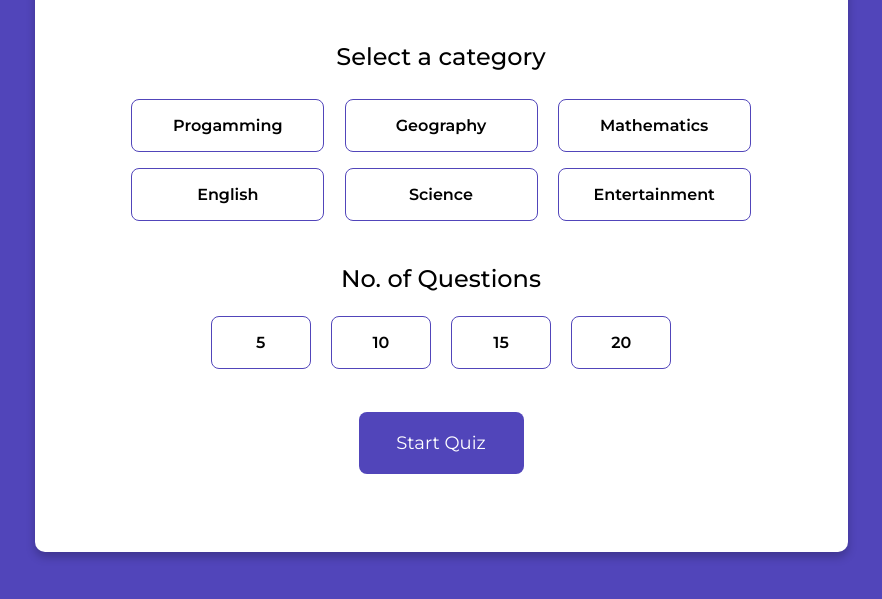
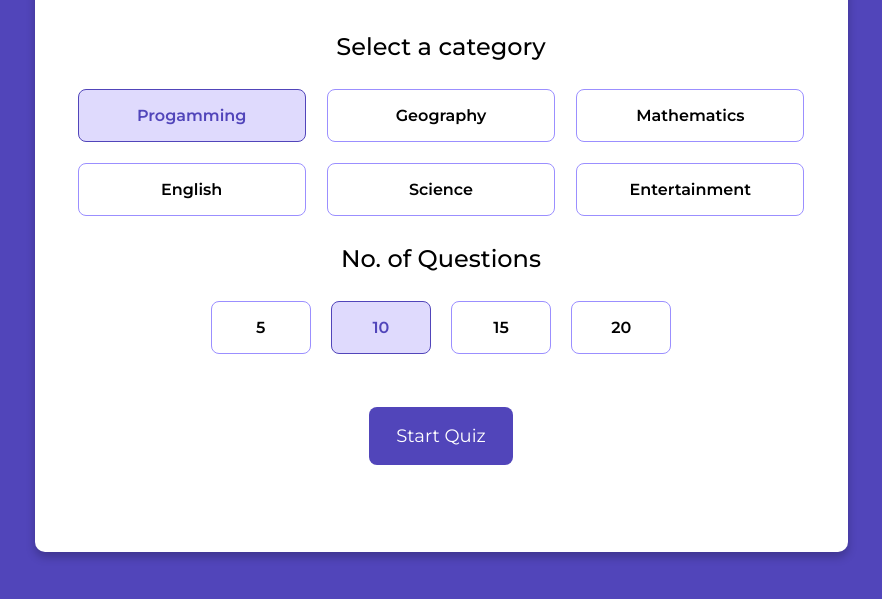
Before and after one commit to SeratiVilankulu/QuizApp, a plain HTML site: page QuizApp/index.html in a window 1280 px wide. Shown: the part 173-772 px from the top of the page, without its empty margins (199-1081 px from the left). Drawn offline with Linux system fonts and the light colour scheme.

Commit message:
Styles revamped

```diff
--- a/QuizApp/index.html
+++ b/QuizApp/index.html
@@ -8,12 +8,12 @@
 	</head>
 	<body>
 		<div class="quiz-container">
-			<h1 class="title">Quiz Configuration</h1>
+			<h1 class="quiz-title">Quiz Configuration</h1>
 
-			<div class="categories">
-				<h2 class="category-title">Select a category</h2>
+			<div class="option">
+				<h2 class="subtitle">Select a category</h2>
 				<div class="category-options">
-					<button class="category-option">Progamming</button>
+					<button class="category-option active">Progamming</button>
 					<button class="category-option">Geography</button>
 					<button class="category-option">Mathematics</button>
 					<button class="category-option">English</button>
@@ -23,10 +23,10 @@
 			</div>
 
 			<div class="option">
-				<h2 class="question-number-title">No. of Questions</h2>
+				<h2 class="subtitle">No. of Questions</h2>
 				<div class="question-number-options">
 					<button class="question-number-option">5</button>
-					<button class="question-number-option">10</button>
+					<button class="question-number-option active">10</button>
 					<button class="question-number-option">15</button>
 					<button class="question-number-option">20</button>
 				</div>
--- a/QuizApp/style.css
+++ b/QuizApp/style.css
@@ -25,45 +25,48 @@ body {
 	box-shadow: 0 5px 10px rgba(0, 0, 0, 0.23);
 }
 
-.title {
+.quiz-title {
 	font-size: 2.3rem;
 	margin: 25px 0px;
 }
 
-.categories {
-	padding: 20px;
+.option {
+	padding: 10px;
 }
 
-.categories > .category-title {
+.subtitle {
 	font-weight: 500;
 	margin-bottom: 20px;
 }
 
 .category-options {
-	margin: 15px 0px;
+	display: grid;
+	gap: 5px;
+	grid-template-columns: repeat(3, 1fr);
 }
 
-.category-option {
+.option button {
 	font-size: 16px;
 	font-weight: 600;
 	background: none;
-	border: 1px solid #5145ba;
+	border: 1px solid #9b8fff;
 	border-radius: 8px;
 	padding: 16px;
 	margin: 8px;
-	width: 193px;
 }
 
-.category-option:hover {
+button:hover {
 	color: #5145ba;
-	background: #9893d1ba;
+	background: #dad5fd;
 	border: 1px solid #9d95ea;
-	transition: ease-in-out 0.3s;
+	transition: 0.3s ease-in-out;
 	cursor: pointer;
 }
 
-.question-number-title {
-	font-weight: 500;
+.option button.active {
+	color: #5145ba;
+	background-color: #dfdafd;
+	border: 1px solid #5145ba;
 }
 
 .question-number-options {
@@ -71,37 +74,21 @@ body {
 }
 
 .question-number-option {
-	font-size: 16px;
-	font-weight: 600;
-	background: none;
-	border: 1px solid #5145ba;
-	border-radius: 8px;
-	padding: 16px;
-	margin: 8px;
 	width: 100px;
 }
 
-.question-number-option:hover {
-	color: #5145ba;
-	background: #9893d1ba;
-	border: 1px solid #9d95ea;
-	transition: ease-in-out 0.3s;
-	cursor: pointer;
-}
-
-.start-btn {
+.quiz-container .start-btn {
 	margin-top: 20px;
 	border: none;
 	border-radius: 8px;
-	width: 165px;
-	padding: 20px;
+	padding: 18px 27px;
 	font-size: 18px;
 	color: white;
 	background-color: #5145ba;
+	transition: ease-in-out 0.3s;
 }
 
 .start-btn:hover {
 	background-color: rgb(61, 48, 181);
 	cursor: pointer;
-	transition: ease-in-out 0.3s;
 }
```
